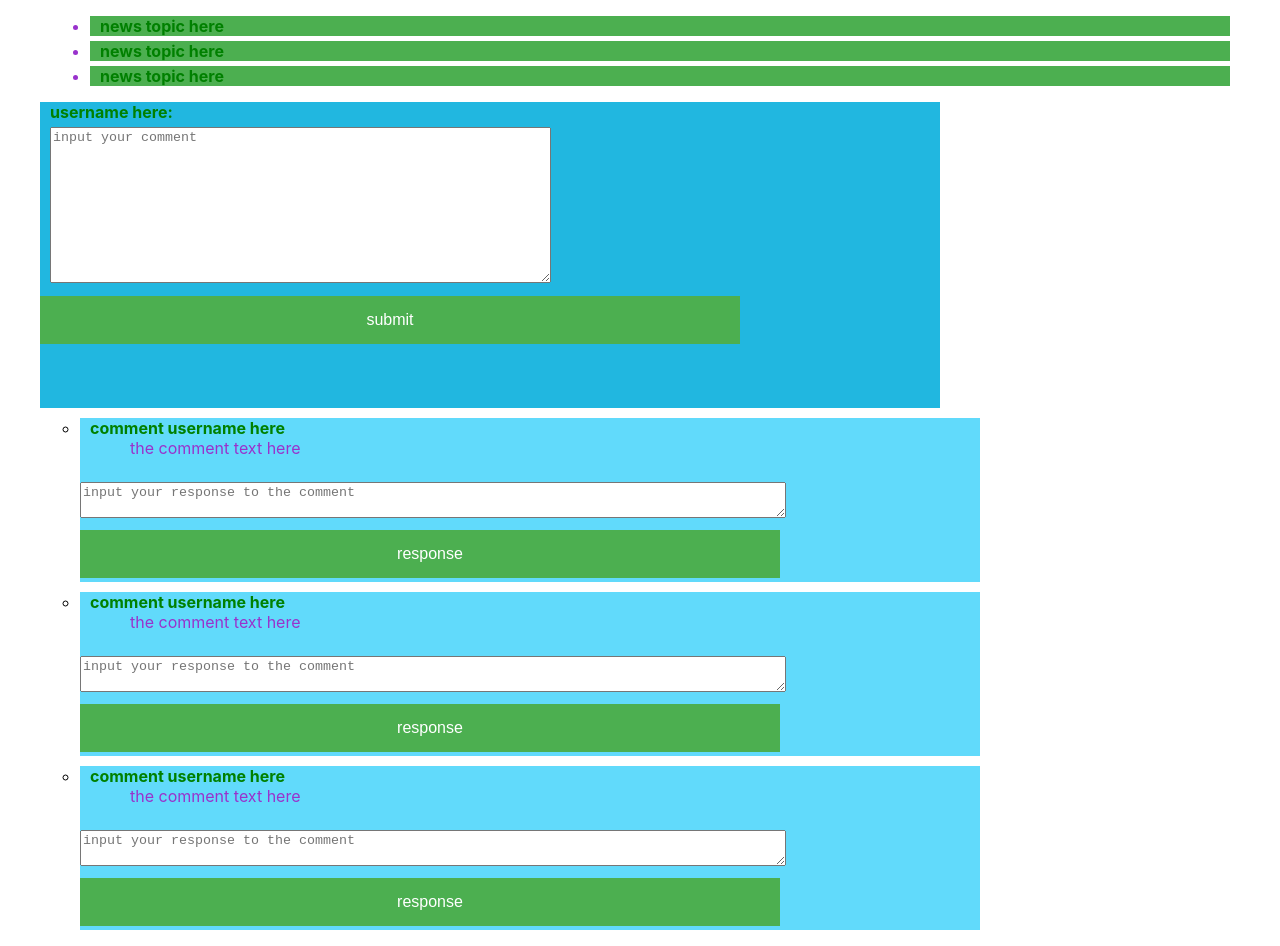
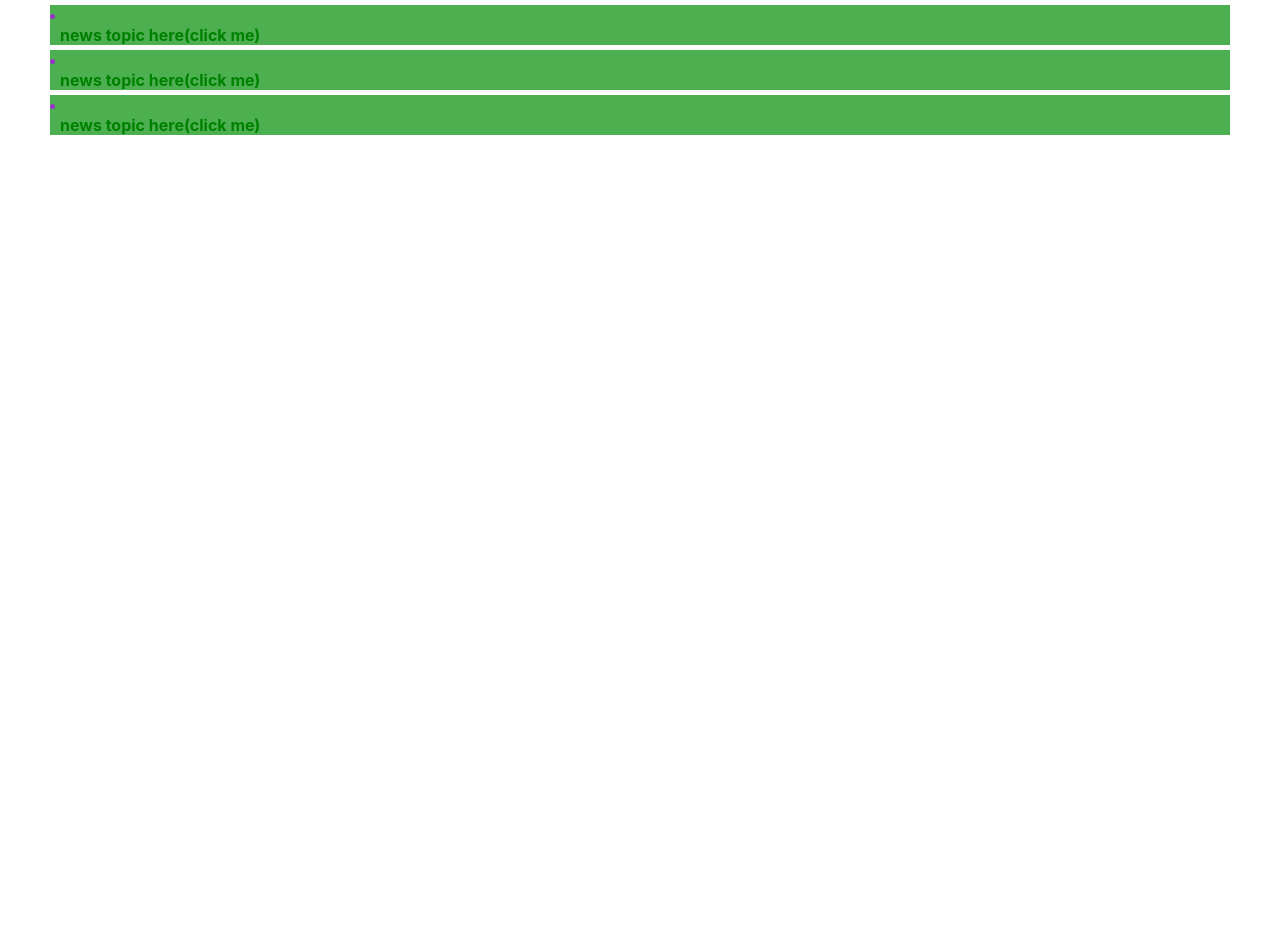
Before and after one commit to ELEC591-COVID19-Information-Hub/COVID19-Information-Hub-Frontend, a React (Create React App) app: page / in a window 1280 px wide. After the commit the page ends 800 px from the top, so only its background shows below. Built offline with nearby package versions, Linux system fonts and the light colour scheme.

Commit message:
ruimin ui finish

```diff
--- a/src/App.js
+++ b/src/App.js
@@ -1,6 +1,7 @@
 import React, { Component } from 'react'
-import CommentPage from './components/CommentPage'
-import NewTopicListPage from './components/NewsTopicListPage'
+import NewsTopic from './components/NewsTopic'
+// import CommentPage from './components/CommentPage'
+// import NewsPage from './components/NewsPage'
 import './App.css';
 // import "div1"
 
@@ -17,8 +18,11 @@ function App() {
         <div>
             {/*<Div1/>*/}
             {/*<Div1/>*/}
-            <NewTopicListPage/>
-            <CommentPage/>
+            {/*<NewsPage/>*/}
+            {/*<CommentPage/>*/}
+            <NewsTopic/>
+            <NewsTopic/>
+            <NewsTopic/>
         </div>
     );
 }
--- a/src/components/Comment/index.css
+++ b/src/components/Comment/index.css
@@ -29,7 +29,7 @@
 }
 
 .button {
-    background-color: #4CAF50; /* Green */
+    background-color: #e600ff; /* Green */
     border: none;
     color: white;
     padding: 15px 32px;
--- a/src/components/Comment/index.jsx
+++ b/src/components/Comment/index.jsx
@@ -2,6 +2,14 @@ import React, { Component } from 'react'
 import './index.css'
 
 export default class Comment extends Component {
+    constructor(props) {
+        super(props);
+        this.handleClick = this.handleClick.bind(this);
+    }
+
+    handleClick() {
+        console.log("test")
+    }
     render() {
         return (
             <li className="comment">
@@ -13,7 +21,7 @@ export default class Comment extends Component {
                     <br />
                     <br />
                     <textarea className="reply" cols="10" rows = "2" type = "text" id = "responseText" placeholder = "input your response to the comment"/> &nbsp;
-                    <button className="button" id = "commentButton" >response</button>
+                    <button onClick={this.handleClick} className="button" id = "commentButton" >response</button>
                 </label>
 
             </li>
--- a/src/components/CommentHeader/index.css
+++ b/src/components/CommentHeader/index.css
@@ -34,7 +34,7 @@
 }
 
 .button {
-    background-color: #4CAF50; /* Green */
+    background-color: #e600ff; /* Green */
     border: none;
     color: white;
     padding: 15px 32px;
--- a/src/components/NewsText/index.jsx
+++ b/src/components/NewsText/index.jsx
@@ -4,6 +4,7 @@ export default class newsText extends Component {
     render() {
         return (
             <div>
+                <span>this is the news text</span>
             </div>
         )
     }
--- a/src/components/NewsTopic/index.jsx
+++ b/src/components/NewsTopic/index.jsx
@@ -1,11 +1,33 @@
 import React, { Component } from 'react'
+import NewsText from '../NewsText'
+import CommentPage from '../CommentPage'
 import './index.css'
 export default class newsTopic extends Component {
+    constructor(props) {
+        super(props);
+        this.state = {
+            isToggleOn: true,
+            display: 'none'
+        };
+        this.handleClick = this.handleClick.bind(this);
+    }
+    handleClick() {
+        this.setState(prevState => ({
+            isToggleOn: !prevState.isToggleOn,
+            display: prevState.isToggleOn ? 'block':'none'
+        }));
+    }
     render() {
         return (
             <li className="newsTopic">
                 <label>
-                    <span className="comment_name">news topic here </span><br />
+                    <div>
+                    <span onClick={this.handleClick} className="comment_name">news topic here(click me) </span><br />
+                    <div style={{display: this.state.display}}>
+                        <NewsText/>
+                        <CommentPage/>
+                    </div>
+                    </div>
                 </label>
             </li>
         )
--- a/src/components/NewsTopicListPage/index.jsx
+++ /dev/null
@@ -1,15 +0,0 @@
-import React, { Component } from 'react'
-import NewsTopic from '../NewsTopic'
-import './index.css'
-export default class newsTopicListPage extends Component {
-    render() {
-        return (
-                <ul>
-                    <NewsTopic />
-                    <NewsTopic />
-                    <NewsTopic />
-                </ul>
-
-        )
-    }
-}
```
Also changed, not shown: src/components/CommentFooter/index.jsx (deleted, +0 -11 lines), src/components/NewsTopicListPage/index.css (deleted).
